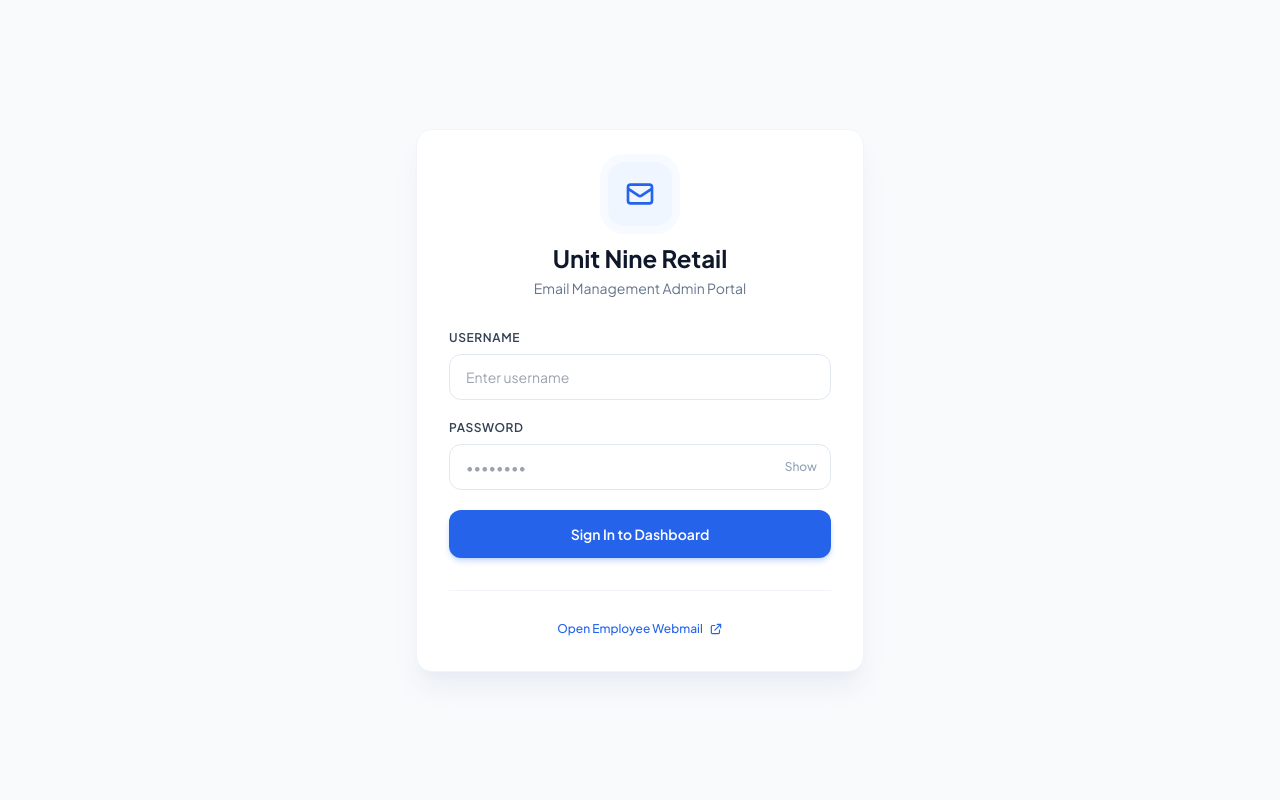
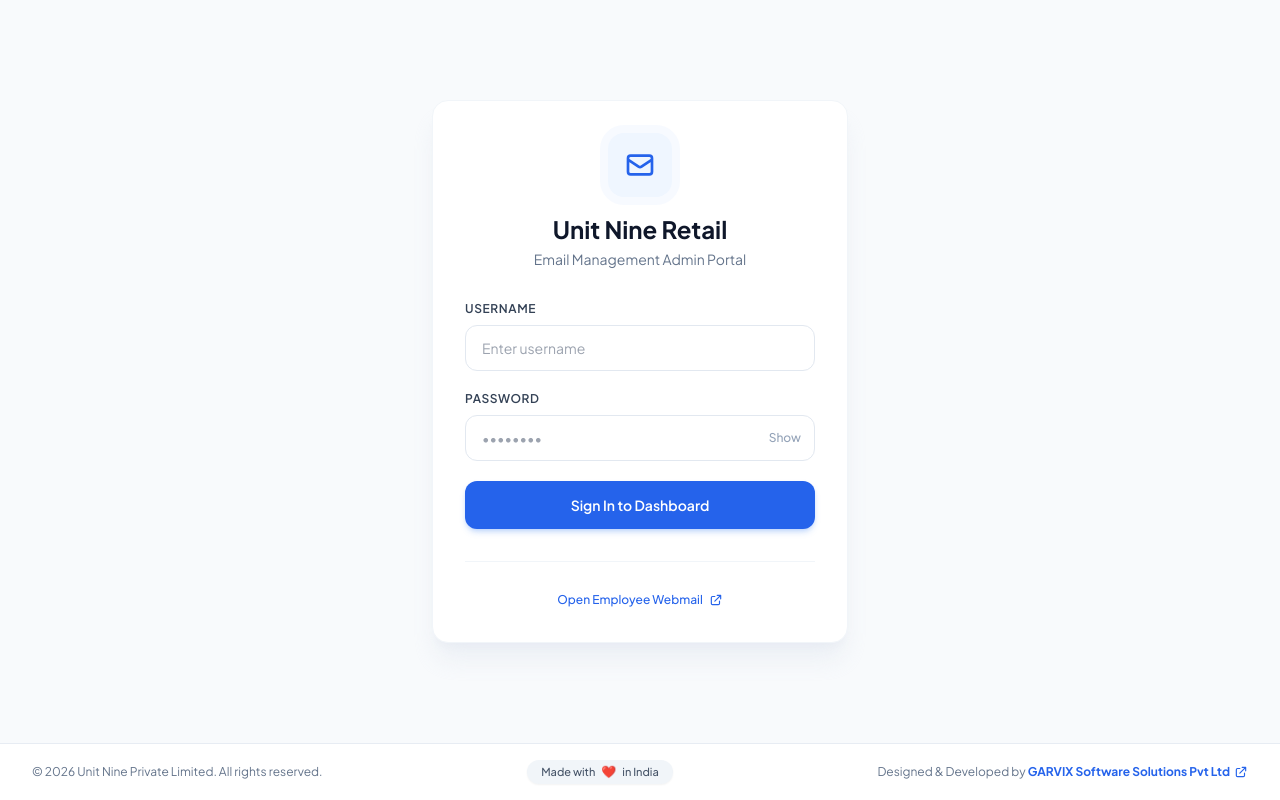
Before and after one commit to vishnubaldwa/unitnineretail, a PHP site: page /admin in a window 1280 px wide. Run offline with PHP 8.4, Linux system fonts and the light colour scheme; some libraries are stand-ins or nearby versions.

Commit message:
Add Unit Nine and GARVIX corporate footer to Admin portal and Webmail login

```diff
--- a/admin/index.php
+++ b/admin/index.php
@@ -45,8 +45,10 @@
 
 <?php if (!$isLoggedIn): ?>
 <!-- ================= LOGIN SCREEN ================= -->
-<div class="min-h-screen flex items-center justify-center p-4">
-    <div class="w-full max-w-md bg-white rounded-2xl shadow-xl shadow-slate-200/60 border border-slate-100 p-8">
+<div class="min-h-screen flex flex-col justify-between">
+    <div></div>
+    <div class="w-full max-w-md mx-auto p-4 my-auto">
+        <div class="bg-white rounded-2xl shadow-xl shadow-slate-200/60 border border-slate-100 p-8">
             <div class="text-center mb-8">
                 <div class="inline-flex items-center justify-center w-16 h-16 rounded-2xl bg-brand-50 text-brand-600 mb-4 ring-8 ring-brand-50/50">
                     <svg class="w-8 h-8" fill="none" stroke="currentColor" viewBox="0 0 24 24">
@@ -83,6 +85,28 @@
                 </a>
             </div>
         </div>
+    </div>
+
+    <!-- Login Screen Footer -->
+    <footer class="bg-white/90 backdrop-blur-sm border-t border-slate-200/80 py-4 px-4 sm:px-8 text-xs text-slate-500 w-full">
+        <div class="max-w-7xl mx-auto flex flex-col sm:flex-row items-center justify-between gap-3 text-center sm:text-left">
+            <div>
+                &copy; 2026 Unit Nine Private Limited. All rights reserved.
+            </div>
+            <div class="inline-flex items-center gap-1.5 px-3.5 py-1 rounded-full bg-slate-100 text-slate-600 font-medium text-[11px] shadow-sm">
+                <span>Made with</span>
+                <span class="text-rose-500 text-xs">❤️</span>
+                <span>in India</span>
+            </div>
+            <div class="text-slate-500">
+                Designed &amp; Developed by
+                <a href="https://garvix.in" target="_blank" rel="noopener noreferrer" class="font-bold text-brand-600 hover:text-brand-700 hover:underline inline-flex items-center gap-1 transition-colors">
+                    <span>GARVIX Software Solutions Pvt Ltd</span>
+                    <svg class="w-3.5 h-3.5" fill="none" stroke="currentColor" viewBox="0 0 24 24"><path stroke-linecap="round" stroke-linejoin="round" stroke-width="2" d="M10 6H6a2 2 0 00-2 2v10a2 2 0 002 2h10a2 2 0 002-2v-4M14 4h6m0 0v6m0-6L10 14"></path></svg>
+                </a>
+            </div>
+        </div>
+    </footer>
 </div>
 
 <script>
@@ -254,6 +278,27 @@
             </div>
         </div>
     </main>
+
+    <!-- Dashboard Footer -->
+    <footer class="bg-white border-t border-slate-200/80 py-4 px-4 sm:px-8 text-xs text-slate-500 mt-auto">
+        <div class="max-w-7xl mx-auto flex flex-col sm:flex-row items-center justify-between gap-3 text-center sm:text-left">
+            <div>
+                &copy; 2026 Unit Nine Private Limited. All rights reserved.
+            </div>
+            <div class="inline-flex items-center gap-1.5 px-3.5 py-1 rounded-full bg-slate-100 text-slate-600 font-medium text-[11px] shadow-sm">
+                <span>Made with</span>
+                <span class="text-rose-500 text-xs">❤️</span>
+                <span>in India</span>
+            </div>
+            <div class="text-slate-500">
+                Designed &amp; Developed by
+                <a href="https://garvix.in" target="_blank" rel="noopener noreferrer" class="font-bold text-brand-600 hover:text-brand-700 hover:underline inline-flex items-center gap-1 transition-colors">
+                    <span>GARVIX Software Solutions Pvt Ltd</span>
+                    <svg class="w-3.5 h-3.5" fill="none" stroke="currentColor" viewBox="0 0 24 24"><path stroke-linecap="round" stroke-linejoin="round" stroke-width="2" d="M10 6H6a2 2 0 00-2 2v10a2 2 0 002 2h10a2 2 0 002-2v-4M14 4h6m0 0v6m0-6L10 14"></path></svg>
+                </a>
+            </div>
+        </div>
+    </footer>
 </div>
 
 <!-- ================= MODALS ================= -->
```
Also changed, not shown: snappymail/v/2.38.2/app/templates/Views/User/Login.html (+20 -0 lines), snappymail/v/2.38.2/themes/Default/styles.css (+65 -0 lines), snappymail/v/2.38.2/static/css/boot.min.css. Lines whose indentation alone changed are shown as unchanged.
